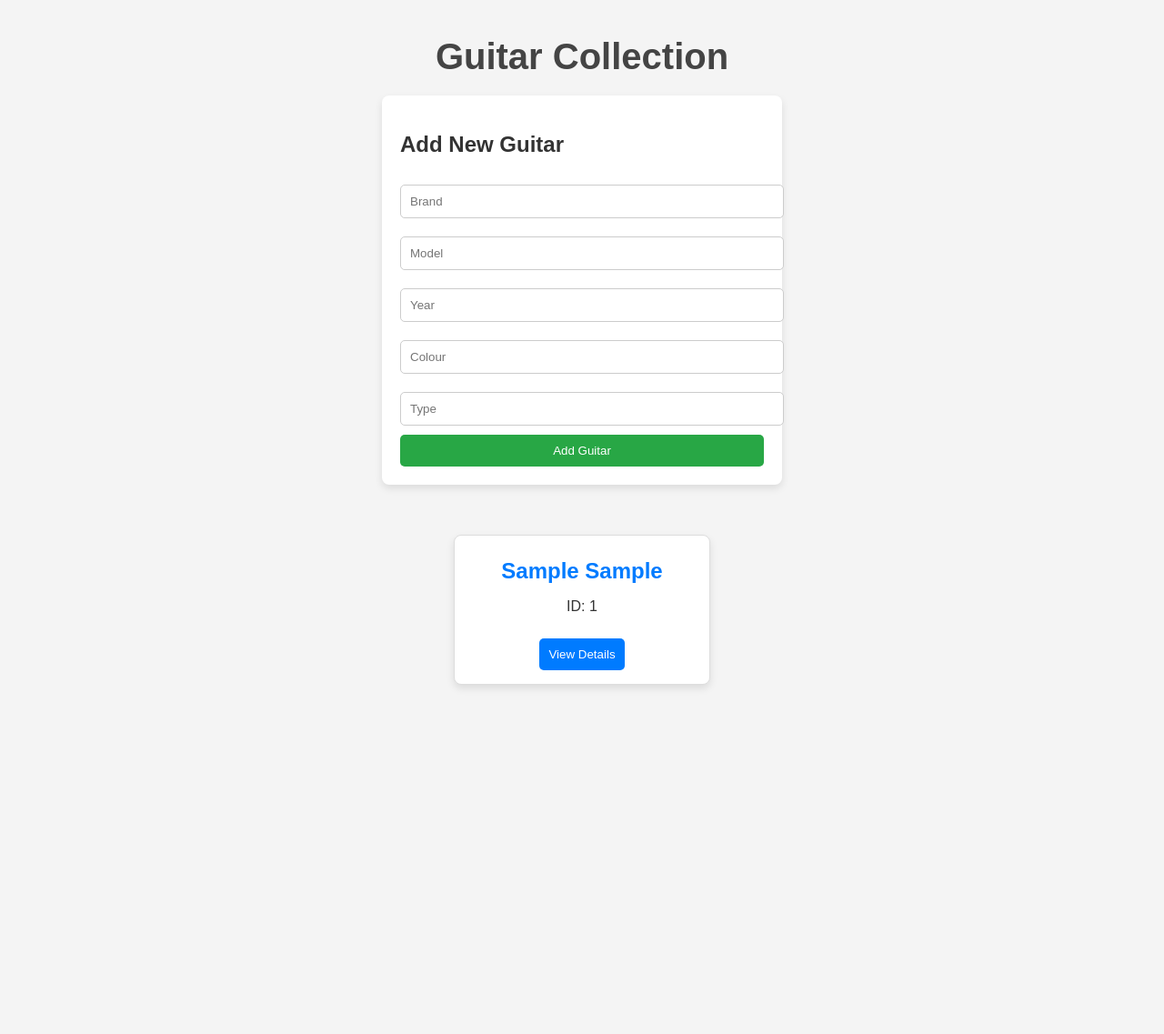
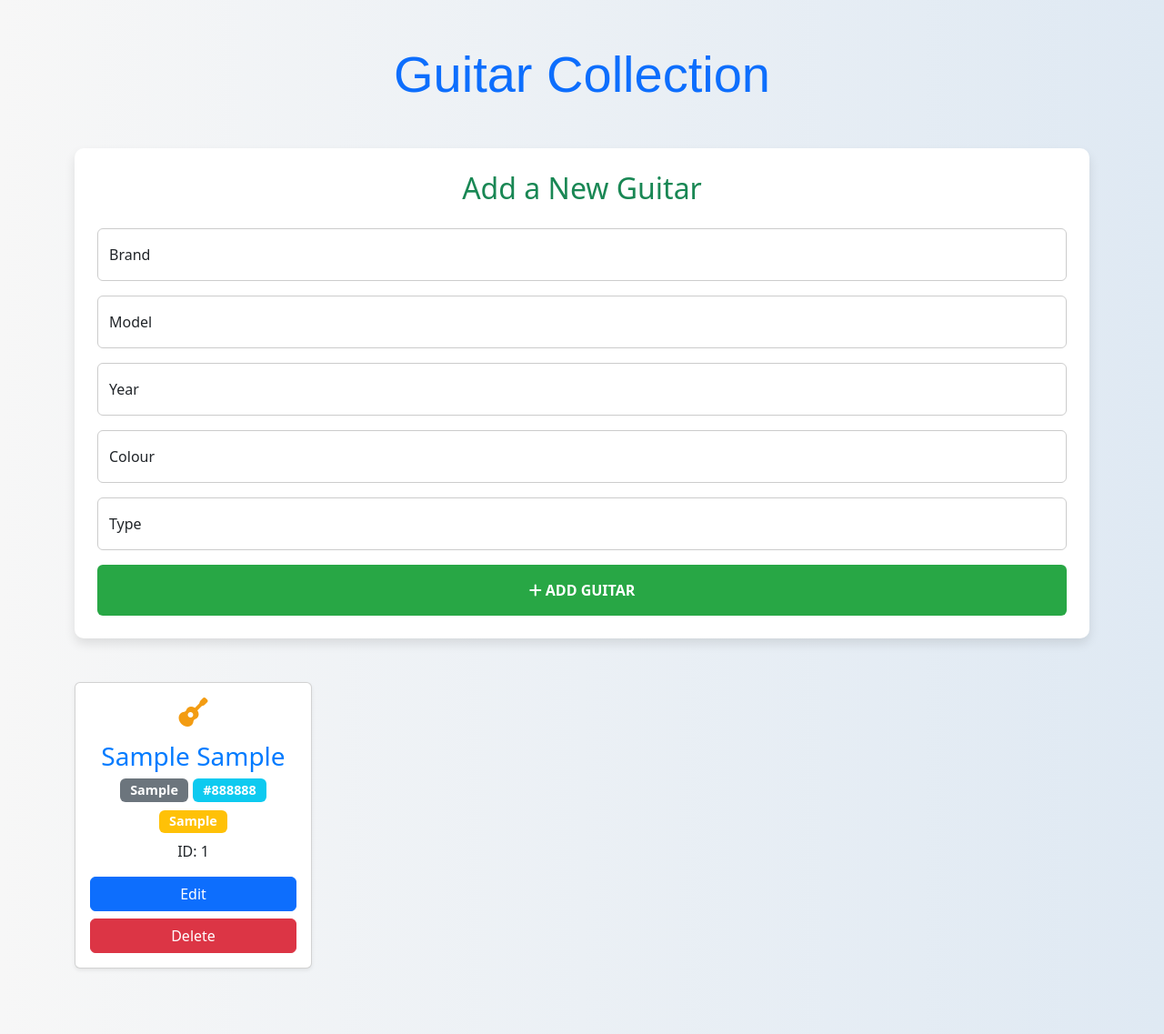
Before and after one commit to ericmignardi/stratolog, a FastAPI app: page / in a window 1280 px wide. Shown: the whole page at 91% size. Before the commit the page ends 757 px from the top, so only its background shows below. Run offline with FastAPI, Linux system fonts and the light colour scheme; tables that the repository leaves empty hold one stand-in row (values such as "Sample post").

Commit message:
Completed second UI Prototype iteration

```diff
--- a/main.py
+++ b/main.py
@@ -10,7 +10,7 @@ from database import engine, Session
 app = FastAPI(
     title="Stratolog",
     description="A web application to manage and document your guitar collection.",
-    version="0.1.0")
+    version="1.1.0")
 models.Base.metadata.create_all(bind=engine)
 
 templates = Jinja2Templates(directory="templates")
@@ -48,10 +48,6 @@ def get_db():
 @app.get("/")
 def index(request: Request):
     return templates.TemplateResponse("index.html", {"request": request})
-
-@app.get("/details")
-def details(request: Request):
-    return templates.TemplateResponse("details.html", {"request": request})
 
 @app.get("/edit")
 def edit(request: Request):
--- a/templates/index.html
+++ b/templates/index.html
@@ -1,112 +1,118 @@
 <!DOCTYPE html>
 <html lang="en">
+
 <head>
     <meta charset="UTF-8">
     <meta name="viewport" content="width=device-width, initial-scale=1.0">
-    <title>Guitar Collection</title>
+    <title>Stratolog - Catalog your gear!</title>
+    <!-- Bootstrap CSS -->
+    <link href="https://cdn.jsdelivr.net/npm/bootstrap@5.3.0-alpha1/dist/css/bootstrap.min.css" rel="stylesheet">
+    <link rel="stylesheet" href="https://cdnjs.cloudflare.com/ajax/libs/font-awesome/6.0.0-beta3/css/all.min.css">
     <style>
         body {
-            font-family: 'Arial', sans-serif;
-            margin: 0;
-            padding: 20px;
-            background-color: #f4f4f4;
-            color: #333;
+            background: linear-gradient(to right, #f7f7f7, #dfe9f3);
         }
+
         h1 {
-            text-align: center;
-            margin: 20px 0;
-            font-size: 2.5em;
-            color: #444;
+            font-family: 'Poppins', sans-serif;
+            font-weight: bold;
         }
-        .guitar-list {
-            display: flex;
-            flex-wrap: wrap;
-            justify-content: center;
-            padding: 20px;
+
+        /* Custom card styles */
+        .guitar-card {
+            transition: all 0.3s ease-in-out;
         }
-        .guitar-card {
-            background: white;
-            border: 1px solid #ddd;
-            border-radius: 8px;
-            margin: 15px;
-            padding: 15px;
-            text-align: center;
-            width: 250px;
-            box-shadow: 0 4px 8px rgba(0, 0, 0, 0.1);
-            transition: transform 0.2s, box-shadow 0.2s;
+
+        .guitar-card:hover {
+            transform: scale(1.05);
+            box-shadow: 0 8px 20px rgba(0, 0, 0, 0.2);
         }
-        .guitar-card:hover {
-            transform: translateY(-5px);
-            box-shadow: 0 8px 16px rgba(0, 0, 0, 0.2);
+
+        .guitar-card h3 {
+            color: #007bff;
         }
-        .guitar-card h3 {
-            margin: 10px 0;
-            font-size: 1.5em;
-            color: #007BFF;
+
+        .guitar-card .badge {
+            font-size: 0.9em;
+            padding: 0.4em 0.8em;
         }
-        .guitar-card button {
-            margin-top: 10px;
-            padding: 10px;
-            background-color: #007BFF;
+
+        .guitar-card .fa-guitar {
+            color: #f39c12;
+            font-size: 2rem;
+        }
+
+        /* Form customizations */
+        .add-guitar {
+            background-color: #fff;
+            padding: 25px;
+            border-radius: 10px;
+            box-shadow: 0 6px 12px rgba(0, 0, 0, 0.1);
+        }
+
+        .add-guitar input {
+            border: 1px solid #ccc;
+            margin-bottom: 15px;
+        }
+
+        .btn-add {
+            background-color: #28a745;
             color: white;
+            font-weight: bold;
+            text-transform: uppercase;
             border: none;
-            border-radius: 5px;
-            cursor: pointer;
             transition: background-color 0.3s;
         }
-        .guitar-card button:hover {
-            background-color: #0056b3;
-        }
-        .add-guitar {
-            margin: 20px auto;
-            padding: 20px;
-            background: white;
-            border-radius: 8px;
-            box-shadow: 0 4px 8px rgba(0, 0, 0, 0.1);
-            max-width: 400px;
-        }
-        .add-guitar input {
-            width: 100%;
-            padding: 10px;
-            margin: 10px 0;
-            border: 1px solid #ccc;
-            border-radius: 5px;
-        }
-        .add-guitar button {
-            width: 100%;
-            padding: 10px;
-            background-color: #28a745;
-            color: white;
-            border: none;
-            border-radius: 5px;
-            cursor: pointer;
-            transition: background-color 0.3s;
-        }
-        .add-guitar button:hover {
+
+        .btn-add:hover {
             background-color: #218838;
-        }
-        @media (max-width: 600px) {
-            .guitar-card {
-                width: 90%;
-            }
         }
     </style>
 </head>
+
 <body>
+    <div class="container my-5">
+        <!-- Main title -->
+        <h1 class="text-center text-primary mb-5 display-4">Guitar Collection</h1>
 
-<h1>Guitar Collection</h1>
-
-<div class="add-guitar">
-    <h2>Add New Guitar</h2>
-    <input type="text" id="new-brand" placeholder="Brand" required>
-    <input type="text" id="new-model" placeholder="Model" required>
-    <input type="text" id="new-year" placeholder="Year" required>
-    <input type="text" id="new-colour" placeholder="Colour" required>
-    <input type="text" id="new-type" placeholder="Type" required>
-    <button id="add-guitar-button">Add Guitar</button>
+        <!-- Add Guitar Form -->
+        <div class="add-guitar mx-auto mb-5">
+            <h2 class="text-center text-success mb-4">Add a New Guitar</h2>
+            <form id="add-guitar-form">
+                <div class="form-floating mb-3">
+                    <input type="text" class="form-control" id="new-brand" placeholder="Brand" required>
+                    <label for="new-brand">Brand</label>
+                </div>
+                <div class="form-floating mb-3">
+                    <input type="text" class="form-control" id="new-model" placeholder="Model" required>
+                    <label for="new-model">Model</label>
+                </div>
+                <div class="form-floating mb-3">
+                    <input type="text" class="form-control" id="new-year" placeholder="Year" required>
+                    <label for="new-year">Year</label>
+                </div>
+                <div class="form-floating mb-3">
+                    <input type="text" class="form-control" id="new-colour" placeholder="Colour" required>
+                    <label for="new-colour">Colour</label>
+                </div>
+                <div class="form-floating mb-3">
+                    <input type="text" class="form-control" id="new-type" placeholder="Type" required>
+                    <label for="new-type">Type</label>
+                </div>
+                <button type="button" id="add-guitar-button" class="btn btn-add w-100 py-3">
+                    <i class="fas fa-plus"></i> Add Guitar
+                </button>
+            </form>
         </div>
 
-<div class="guitar-list" id="guitar-list"></div>
+        <!-- Guitar List -->
+        <div class="row" id="guitar-list">
+            <!-- Guitar cards will be inserted here dynamically -->
+        </div>
+    </div>
+
+    <!-- Bootstrap JS and Popper.js -->
+    <script src="https://cdn.jsdelivr.net/npm/bootstrap@5.3.0-alpha1/dist/js/bootstrap.bundle.min.js"></script>
 
     <script>
         async function fetchGuitars() {
@@ -128,21 +134,54 @@
 
             guitars.forEach(guitar => {
                 const guitarCard = document.createElement('div');
-            guitarCard.className = 'guitar-card';
+                guitarCard.className = 'guitar-card col-md-4 col-lg-3 mb-4';
                 guitarCard.innerHTML = `
-                <h3>${guitar.brand} ${guitar.model}</h3>
-                <p>ID: ${guitar.id}</p>
-                <button onclick="viewGuitar(${guitar.id})">View Details</button>
+                    <div class="card h-100 text-center shadow-sm">
+                        <div class="card-body">
+                            <i class="fas fa-guitar mb-3"></i>
+                            <h3 class="card-title">${guitar.brand} ${guitar.model}</h3>
+                            <span class="badge bg-secondary mb-2">${guitar.year}</span>
+                            <span class="badge bg-info mb-2">${guitar.colour}</span>
+                            <span class="badge bg-warning mb-2">${guitar.type}</span>
+                            <p class="card-text">ID: ${guitar.id}</p>
+                            <button class="btn btn-primary w-100 mb-2" onclick="viewGuitar(${guitar.id})">
+                                Edit
+                            </button>
+                            <button class="btn btn-danger w-100" onclick="deleteGuitar(${guitar.id})">
+                                Delete
+                            </button>
+                        </div>
+                    </div>
                 `;
                 guitarList.appendChild(guitarCard);
             });
         }
 
         function viewGuitar(id) {
-        window.location.href = `details?id=${id}`; // Redirect to details page
+            window.location.href = `edit?id=${id}`; // Redirect to details page
         }
 
-    document.getElementById('add-guitar-button').onclick = async function() {
+        async function deleteGuitar(id) {
+            if (confirm('Are you sure you want to delete this guitar?')) {
+                try {
+                    const response = await fetch(`/guitars/${id}`, {
+                        method: 'DELETE',
+                    });
+
+                    if (!response.ok) {
+                        throw new Error('Failed to delete guitar');
+                    }
+
+                    alert('Guitar deleted successfully!');
+                    fetchGuitars(); // Refresh the list of guitars
+                } catch (error) {
+                    console.error('Error deleting guitar:', error);
+                    alert('Error deleting guitar: ' + error.message);
+                }
+            }
+        }
+
+        document.getElementById('add-guitar-button').onclick = async function () {
             const newGuitar = {
                 brand: document.getElementById('new-brand').value,
                 model: document.getElementById('new-model').value,
@@ -177,4 +216,5 @@
     </script>
 
 </body>
+
 </html>
```
Also changed, not shown: templates/details.html (deleted, +0 -131 lines), templates/edit.html (+23 -11 lines). Lines whose indentation alone changed are shown as unchanged.
